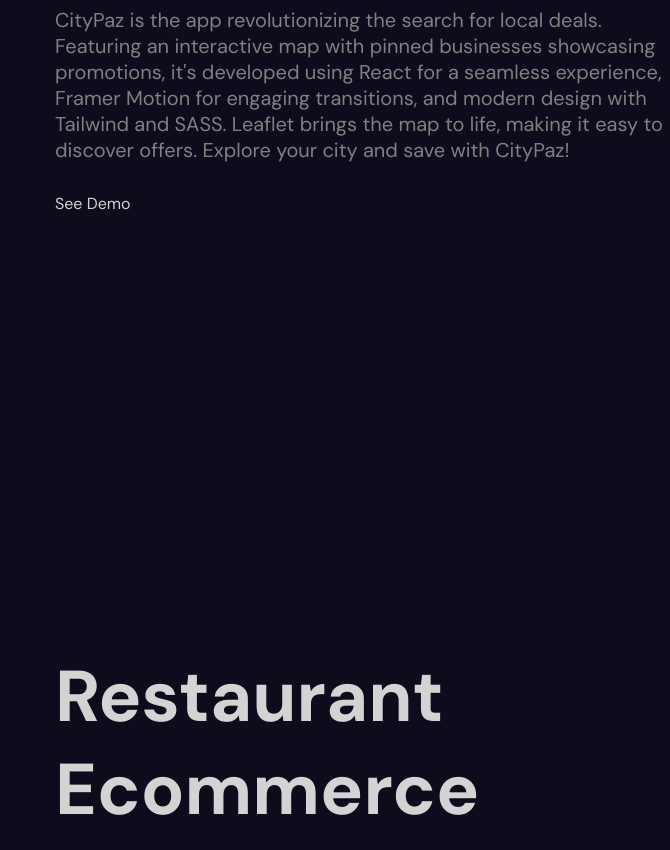
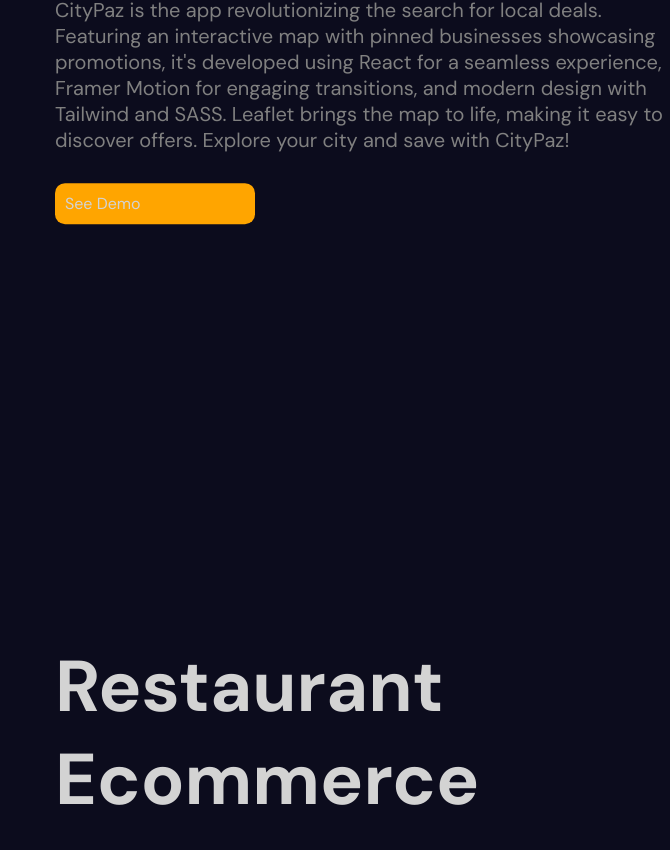
Before and after one commit to AdrianRMV/portfolio-new, a React (Vite) app: page / in a window 1280 px wide. Shown: the part 3670-4520 px from the top of the page, without its empty margins (610-1280 px from the left). Built offline with nearby package versions, Linux system fonts and the light colour scheme.

Commit message:
styles changes

```diff
--- a/src/components/portfolio/portfolio.scss
+++ b/src/components/portfolio/portfolio.scss
@@ -116,7 +116,7 @@
                     }
                 }
 
-                button {
+                a {
                     background-color: orange;
                     border: none;
                     border-radius: 10px;
```
